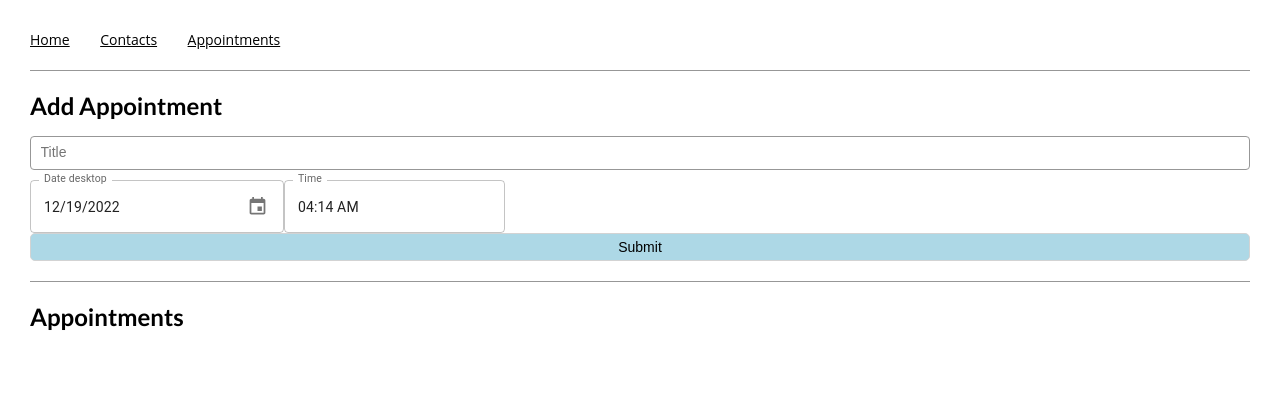
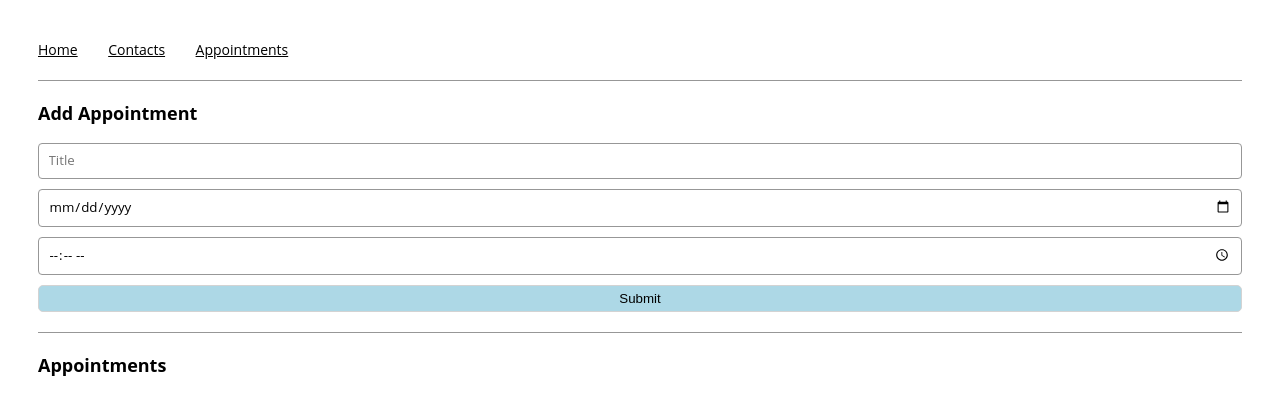
Before and after one commit to philipnguyxn/appointmentPlanner, a React (Create React App) app: page /appointments in a window 1280 px wide. Shown: the top 414 px of the page. Built offline with nearby package versions, Linux system fonts and the light colour scheme.

Commit message:
creating 3 inputs for title, date, and time in

```diff
--- a/src/index.js
+++ b/src/index.js
@@ -1,8 +1,7 @@
 import React from 'react';
 import ReactDOM from 'react-dom/client';
-import App from './App';
+import App from './App.js';
 import { BrowserRouter } from 'react-router-dom';
-import 'semantic-ui-css/semantic.min.css'
 
 const root = ReactDOM.createRoot(document.getElementById('root'));
 
--- a/src/pages/appointmentsPage/AppointmentsPage.js
+++ b/src/pages/appointmentsPage/AppointmentsPage.js
@@ -8,8 +8,8 @@ export const AppointmentsPage = ({ appointments, contacts, addAppointment }) =>
   */
   const [title, setTitle] = useState('');
   const [contact, setContact] = useState({});
-  const [date, setDate] = useState();
-  const [time, setTime] = useState();
+  const [date, setDate] = useState('');
+  const [time, setTime] = useState('');
 
   /**
    * Runs when the submit button is clicked
@@ -27,7 +27,17 @@ export const AppointmentsPage = ({ appointments, contacts, addAppointment }) =>
     <div>
       <section>
         <h2>Add Appointment</h2>
-        <AppointmentForm onSubmit={handleSubmit} />
+        <AppointmentForm
+          title={title}
+          contact={contact}
+          date={date}
+          time={time}
+          setTitle={setTitle}
+          setContact={setContact}
+          setDate={setDate}
+          setTime={setTime}
+          handleSubmit={handleSubmit}
+        />
       </section>
       <hr />
       <section>
--- a/src/pages/appointmentsPage/appointmentForm/AppointmentForm.js
+++ b/src/pages/appointmentsPage/appointmentForm/AppointmentForm.js
@@ -1,30 +1,25 @@
-import React, { useEffect } from "react";
-import { useForm } from "react-hook-form";
+import React from "react";
+import { ContactPicker } from "../contactPicker/ContactPicker.js";
 
-// DateTimePicker from MUI
-import TextField from '@mui/material/TextField';
-import { LocalizationProvider } from '@mui/x-date-pickers/LocalizationProvider';
-import { AdapterDayjs } from '@mui/x-date-pickers/AdapterDayjs';
-import { DesktopDatePicker } from '@mui/x-date-pickers/DesktopDatePicker';
-import { TimePicker } from '@mui/x-date-pickers/TimePicker';
+export const AppointmentForm = ({
+  title,
+  contact,
+  date,
+  time,
+  setTitle,
+  setContact,
+  setDate,
+  setTime,
+  handleSubmit
+}) => {
+  /**
+   * TODO: Fix no-unused-vars error when npm start
+  */
 
-
-export const AppointmentForm = ({ onSubmit }) => {
-  const defaultValues = {
-    title: '',
-    date: [],
-    time: []
-  };
-
-  // Custom hooks for forms validation from react hook form
-  const {
-    register,
-    handleSubmit,
-    reset,
-    formState,
-    formState: { errors, isSubmitSuccessful }
-  } = useForm({ defaultValues });
-
+  /**
+  * Runs when this component is rendered
+  * Should a string containing year, month, and day of from the input
+  */
   const getTodayString = () => {
     const [month, day, year] = new Date()
       .toLocaleDateString("en-US")
@@ -32,34 +27,29 @@ export const AppointmentForm = ({ onSubmit }) => {
     return `${year}-${month.padStart(2, "0")}-${day.padStart(2, "0")}`;
   };
 
-  /**
-  * Check whether the contact form is submitted
-  * If submitted then reset the form values
-  */
-  useEffect(() => {
-    isSubmitSuccessful && reset(defaultValues)
-  }, [formState, reset]);
-
   return (
-    <form onSubmit={handleSubmit(onSubmit)}>
+    <form onSubmit={handleSubmit}>
       <input
         type='text'
         placeholder="Title"
-      {...register("title", { required: true })}
+        value={title}
+        onChange={(e) => setTitle(e.target.value)}
       />
-    {errors.title?.message && <p>Please check the title</p>}
 
-    <LocalizationProvider dateAdapter={AdapterDayjs}>
-    <DesktopDatePicker
-          label="Date desktop"
-          inputFormat="MM/DD/YYYY"
-          renderInput={(params) => <TextField {...params} />}
+      <input
+        type='date'
+        min={getTodayString()}
+        value={date}
+        onChange={(e) => {setDate(e.target.value)}}
       />
-        <TimePicker
-          label="Time"
-          renderInput={(params) => <TextField {...params} />}
+
+      <input
+        type='time'
+        value={time}
+        onChange={(e) => setTime(e.target.value)}
       />
-    </LocalizationProvider>
+
+      <ContactPicker />
 
       <button type="submit">Submit</button>
     </form>
--- /dev/null
+++ b/src/pages/appointmentsPage/contactPicker/ContactPicker.js
@@ -0,0 +1,5 @@
+import React from "react";
+
+export const ContactPicker = () => {
+  return;
+};
```
Also changed, not shown: package.json (+2 -10 lines), src/pages/contactsPage/contactPicker/ContactPicker.js (deleted, +0 -7 lines), 2 other files (tests, documents, lock files or other folders). Lines whose indentation alone changed are shown as unchanged.
